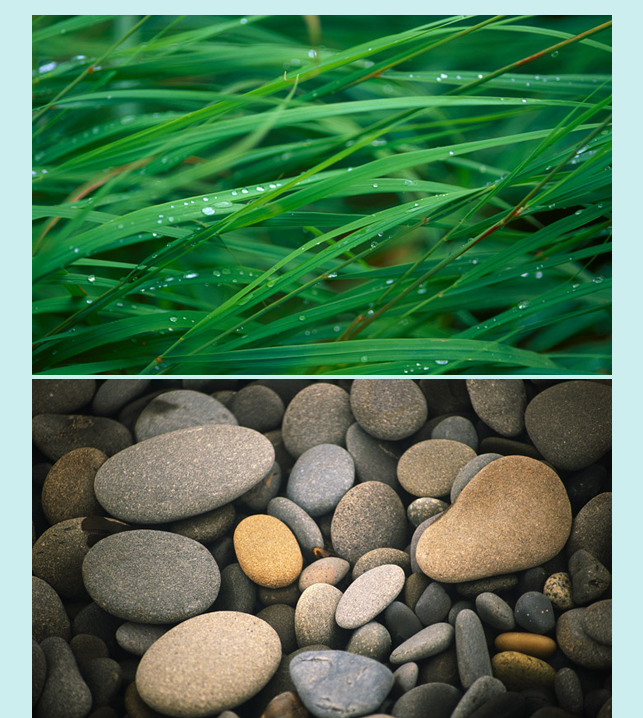
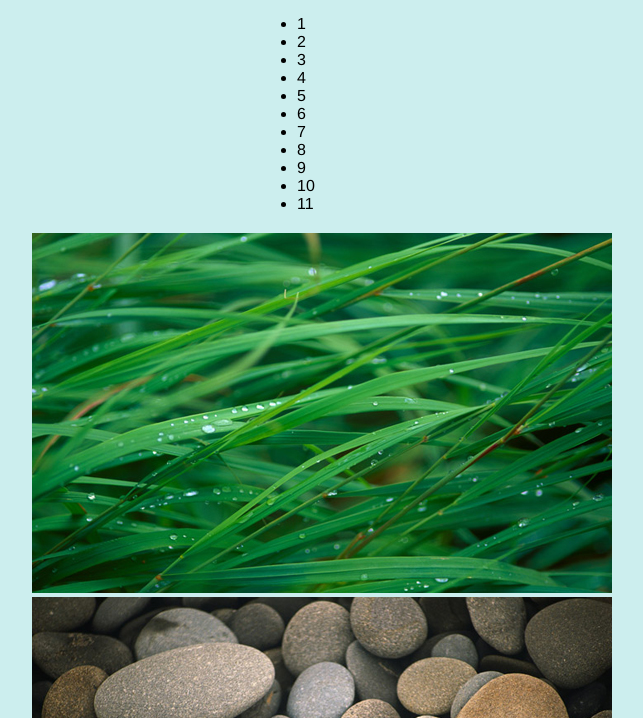
Before and after one commit to fredwu/jquery-endless-scroll, a plain HTML site: page index.html in a window 1280 px wide. Shown: the part 82-800 px from the top of the page, without its empty margins (338-981 px from the left). Drawn offline with Linux system fonts and the light colour scheme.

Commit message:
Bumped version to 1.4.3 - Updated the doc, updated the demo (added a DOM-based demo) and cleaned up some code.

```diff
--- a/index.html
+++ b/index.html
@@ -1,5 +1,4 @@
-<!DOCTYPE html PUBLIC "-//W3C//DTD XHTML 1.0 Transitional//EN"
-    "http://www.w3.org/TR/xhtml1/DTD/xhtml1-transitional.dtd">
+<!DOCTYPE html PUBLIC "-//W3C//DTD XHTML 1.0 Transitional//EN" "http://www.w3.org/TR/xhtml1/DTD/xhtml1-transitional.dtd">
 
 <html xmlns="http://www.w3.org/1999/xhtml" xml:lang="en" lang="en">
 <head>
@@ -10,18 +9,29 @@
     * { margin: auto; }
     body { margin: 20px 0; background: #cee; font-family: Helvetica, Arial, Verdana, 'Lucida Grande', sans-serif; }
     h1, h3 { text-align: center; }
-        ul { text-align: center; list-style: none; }
+    ul#list { width: 50px; height: 200px; overflow-y: scroll; }
+    ul#images { text-align: center; list-style: none; }
   </style>
 
   <script type="text/javascript" src="js/jquery.min.js"></script>
   <script type="text/javascript" src="js/jquery.endless-scroll.js"></script>
   <script type="text/javascript" charset="utf-8">
-        $(document).ready(function() {
+    $(function() {
+      $('ul#list').endlessScroll({
+        bottomPixels: 500,
+        fireDelay: 10,
+        insertAfter: "ul#list li:last",
+        data: function(i) {
+          console.log(i)
+          return '<li>' + i + '</li>'
+        }
+      });
       $(document).endlessScroll({
         bottomPixels: 500,
         fireDelay: 10,
-                callback: function(p){
-                    var last_img = $("ul#list li:last");
+        callback: function(i) {
+          console.log(i)
+          var last_img = $("ul#images li:last");
           last_img.after(last_img.prev().prev().prev().prev().prev().prev().clone());
         }
       });
@@ -34,6 +44,29 @@
   <h3>by Fred Wu</h3>
   <br />
   <ul id="list">
+    <li>1</li>
+    <li>2</li>
+    <li>3</li>
+    <li>4</li>
+    <li>5</li>
+    <li>6</li>
+    <li>7</li>
+    <li>8</li>
+    <li>9</li>
+    <li>10</li>
+    <li>11</li>
+    <li>12</li>
+    <li>13</li>
+    <li>14</li>
+    <li>15</li>
+    <li>16</li>
+    <li>17</li>
+    <li>18</li>
+    <li>19</li>
+    <li>20</li>
+  </ul>
+  <br />
+  <ul id="images">
     <li><img src="img/grass-blades.jpg" width="580" height="360" alt="Grass Blades" /></li>
     <li><img src="img/stones.jpg" width="580" height="360" alt="Stones" /></li>
     <li><img src="img/sea-mist.jpg" width="580" height="360" alt="Sea Mist" /></li>
```
Also changed, not shown: README.md, js/jquery.endless-scroll.js. Lines whose indentation alone changed are shown as unchanged.
